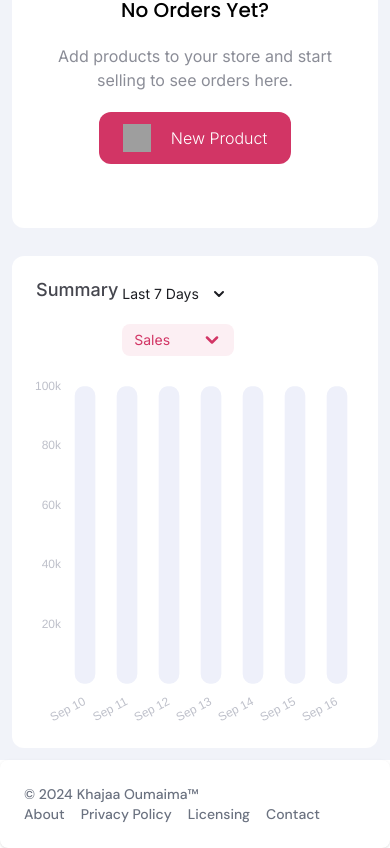
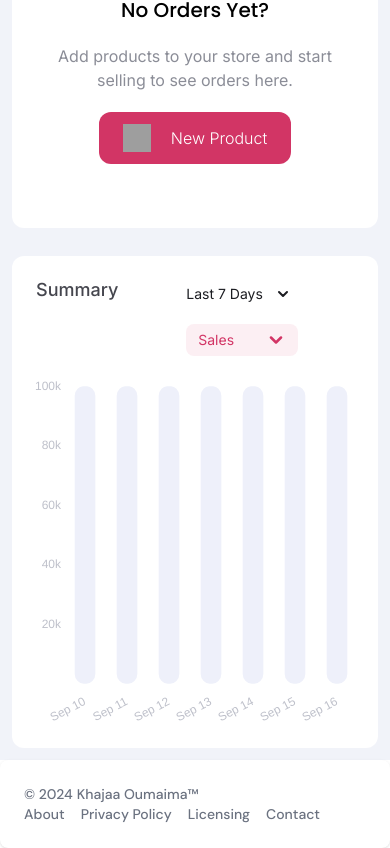
Before and after one commit to 0umaima/Admin-Dashboard, a React (Vite) app: page /home/dashboard in a window 390 px wide. Shown: the part 2204-3052 px from the top of the page. Built offline with nearby package versions, Linux system fonts and the light colour scheme; grey boxes are pictures that could not be loaded; a web font is replaced by a local one.

Commit message:
update style

```diff
--- a/src/components/dashboard/Summary.jsx
+++ b/src/components/dashboard/Summary.jsx
@@ -25,7 +25,7 @@ function Summary() {
     >
       {/* Heading */}
       <div className="flex justify-start  md:items-center md:justify-between">
-        <div className="flex  md:items-center  md:gap-4 ">
+        <div className="flex gap-16  md:items-center  md:gap-4 ">
           <h1 className="text-dark-gray font-medium text-lg px-1">Summary</h1>
           <div className="flex flex-col justify-end  gap-5 pt-2 ml-auto">
             <div className="md:hidden">
@@ -43,7 +43,10 @@ function Summary() {
                   <span className=" font-Inter text-sm md:text-base text-raspberry">
                     {listCategoryChoice}
                   </span>
-                  <img src={arrow} alt="arrow-down" className="size-5" />
+                  <button>
+                    {" "}
+                    <img src={arrow} alt="arrow-down" className="size-5" />
+                  </button>
                 </div>
               )}
             >
```
